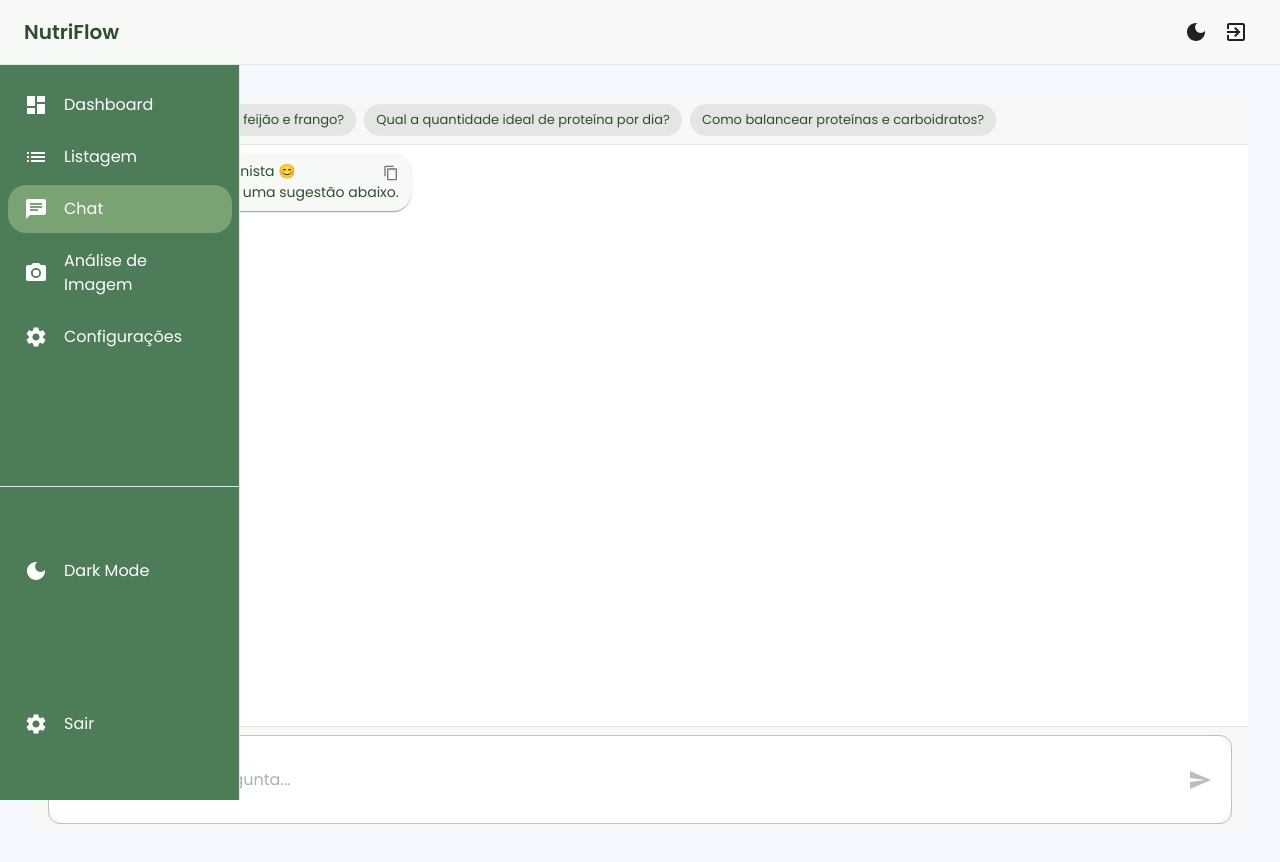
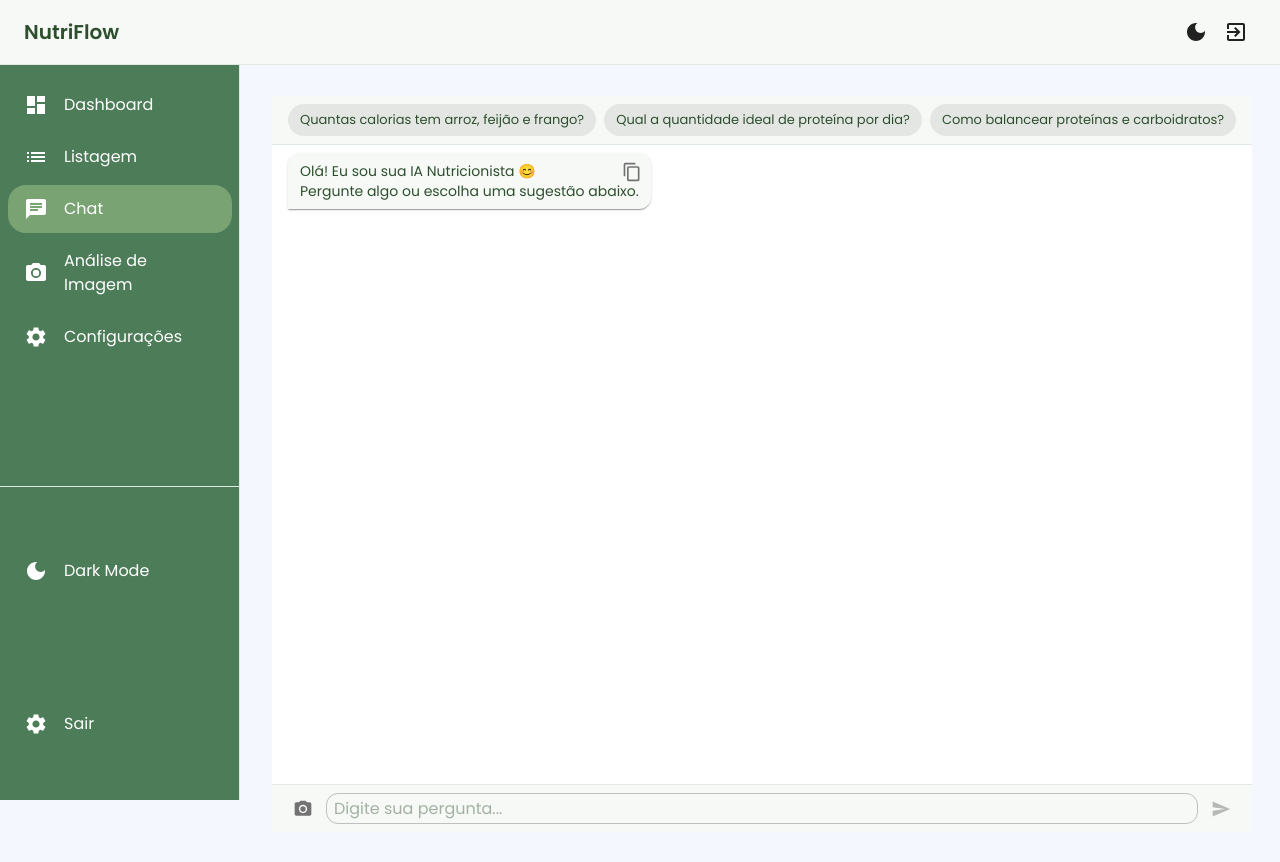
Before and after one commit to linsalefe/front_nutriflow, a React (Vite) app: page /chat in a window 1280 px wide. Built offline with nearby package versions, Linux system fonts and the light colour scheme; no server answers; sample sign-in values are in the browser's storage.

Commit message:
ajuste na versão do computador

```diff
--- a/src/pages/ChatPage.tsx
+++ b/src/pages/ChatPage.tsx
@@ -166,6 +166,7 @@ export default function ChatPage() {
   return (
     <Box
       sx={{
+        ml: isMobile ? 0 : '240px',
         display: 'flex',
         flexDirection: 'column',
         height: isMobile ? '100vh' : 'calc(100vh - 64px)',
@@ -190,24 +191,13 @@ export default function ChatPage() {
         ))}
       </Box>
 
-      {/* Histórico de mensagens - otimizado estilo WhatsApp */}
+      {/* Histórico de mensagens */}
       <Box
         sx={{
           flex: 1,
           px: { xs: 1, sm: 2 },
           py: { xs: 1, sm: 1 },
           overflowY: 'auto',
-          paddingBottom: { xs: '10px', sm: '10px' },
-          '&::-webkit-scrollbar': {
-            width: '4px',
-          },
-          '&::-webkit-scrollbar-track': {
-            backgroundColor: 'transparent',
-          },
-          '&::-webkit-scrollbar-thumb': {
-            backgroundColor: theme.palette.primary.light,
-            borderRadius: '2px',
-          },
         }}
       >
         {historico.map((msg, i) => (
@@ -219,15 +209,15 @@ export default function ChatPage() {
             style={{
               display: 'flex',
               justifyContent: msg.role === 'user' ? 'flex-end' : 'flex-start',
-              marginBottom: isMobile ? 6 : 8,
+              marginBottom: 8,
             }}
           >
             <Paper
               elevation={1}
               sx={{
                 maxWidth: { xs: '90%', sm: '80%' },
-                px: { xs: 1.2, sm: 1.5 },
-                py: { xs: 1, sm: 1 },
+                px: { xs: 1, sm: 1.5 },
+                py: { xs: 0.8, sm: 1 },
                 bgcolor: msg.role === 'user'
                   ? theme.palette.primary.main
                   : theme.palette.background.paper,
@@ -235,53 +225,26 @@ export default function ChatPage() {
                   ? theme.palette.primary.contrastText
                   : theme.palette.text.primary,
                 borderRadius: msg.role === 'user'
-                  ? '18px 18px 4px 18px'
-                  : '18px 18px 18px 4px',
+                  ? '12px 12px 0 12px'
+                  : '12px 12px 12px 0',
                 position: 'relative',
-                boxShadow: { xs: '0 1px 2px rgba(0,0,0,0.1)', sm: 1 },
               }}
             >
               {msg.type === 'image' && msg.imageUrl && (
                 <Box sx={{ mb: 1 }}>
-                  <img
-                    src={msg.imageUrl}
-                    alt=""
-                    style={{
-                      width: '100%',
-                      maxWidth: isMobile ? '200px' : '100%',
-                      borderRadius: 8
-                    }}
-                  />
+                  <img src={msg.imageUrl} alt="" style={{ width: '100%', borderRadius: 6 }} />
                 </Box>
               )}
-              <Typography
-                variant="body2"
-                sx={{
-                  whiteSpace: 'pre-wrap',
-                  fontSize: { xs: '0.875rem', sm: '0.875rem' },
-                  lineHeight: { xs: 1.4, sm: 1.5 },
-                  wordBreak: 'break-word',
-                }}
-              >
+              <Typography variant="body2" sx={{ whiteSpace: 'pre-wrap' }}>
                 {msg.text}
               </Typography>
               {msg.role === 'bot' && (
                 <IconButton
                   size="small"
                   onClick={() => copyText(msg.text)}
-                  sx={{
-                    position: 'absolute',
-                    top: { xs: 2, sm: 4 },
-                    right: { xs: 2, sm: 4 },
-                    width: { xs: '24px', sm: '32px' },
-                    height: { xs: '24px', sm: '32px' },
-                  }}
+                  sx={{ position: 'absolute', top: 4, right: 4 }}
                 >
-                  <ContentCopyIcon
-                    sx={{
-                      fontSize: { xs: '14px', sm: '16px' }
-                    }}
-                  />
+                  <ContentCopyIcon fontSize="small" />
                 </IconButton>
               )}
             </Paper>
@@ -290,123 +253,59 @@ export default function ChatPage() {
         <div ref={chatEndRef} />
       </Box>
 
-      {/* Input fixo no rodapé - estilo WhatsApp */}
+      {/* Input fixo no rodapé */}
       <Box
         component="form"
         onSubmit={enviarMensagem}
         sx={{
-          position: { xs: 'fixed', sm: 'relative' },
-          bottom: { xs: 0, sm: 'auto' },
-          left: { xs: 0, sm: 'auto' },
-          right: { xs: 0, sm: 'auto' },
           px: { xs: 1, sm: 2 },
-          py: { xs: 1, sm: 1 },
+          py: 1,
           bgcolor: theme.palette.background.paper,
           borderTop: `1px solid ${theme.palette.divider}`,
-          zIndex: { xs: 1000, sm: 'auto' },
-          boxShadow: { xs: '0 -2px 8px rgba(0,0,0,0.1)', sm: 'none' },
-          // Adiciona safe area para dispositivos com notch
-          paddingBottom: { xs: 'calc(8px + env(safe-area-inset-bottom))', sm: '8px' },
+          display: 'flex',
+          alignItems: 'center',
+          position: isMobile ? 'fixed' : 'relative',
+          bottom: isMobile ? 0 : 'auto',
+          left: isMobile ? 0 : 'auto',
+          right: isMobile ? 0 : 'auto',
+          boxShadow: isMobile ? '0 -2px 8px rgba(0,0,0,0.1)' : 'none',
+          zIndex: isMobile ? 1000 : 'auto',
         }}
       >
+        <IconButton component="label" size="small" disabled={imgLoading}>
+          <PhotoCameraIcon fontSize="small" />
+          <input
+            hidden
+            type="file"
+            accept="image/*"
+            ref={fileInputRef}
+            onChange={e => e.target.files && handleFile(e.target.files[0])}
+          />
+        </IconButton>
         <TextField
-          fullWidth
-          placeholder="Digite sua pergunta..."
           value={mensagem}
           onChange={e => setMensagem(e.target.value)}
+          placeholder="Digite sua pergunta..."
           multiline
-          maxRows={isMobile ? 4 : 4}
-          InputProps={{
-            startAdornment: (
-              <InputAdornment position="start">
-                <IconButton
-                  component="label"
-                  disabled={imgLoading}
-                  sx={{
-                    width: { xs: '40px', sm: '40px' },
-                    height: { xs: '40px', sm: '40px' },
-                    mr: { xs: 0.5, sm: 0 },
-                  }}
-                >
-                  <PhotoCameraIcon
-                    sx={{
-                      fontSize: { xs: '22px', sm: '24px' }
-                    }}
-                  />
-                  <input
-                    hidden
-                    type="file"
-                    accept="image/*"
-                    ref={fileInputRef}
-                    onChange={e => e.target.files && handleFile(e.target.files[0])}
-                  />
-                </IconButton>
-              </InputAdornment>
-            ),
-            endAdornment: (
-              <InputAdornment position="end">
-                <IconButton
-                  type="submit"
-                  disabled={!mensagem.trim() || imgLoading}
-                  sx={{
-                    width: { xs: '40px', sm: '40px' },
-                    height: { xs: '40px', sm: '40px' },
-                    ml: { xs: 0.5, sm: 0 },
-                  }}
-                >
-                  {imgLoading ? (
-                    <CircularProgress size={isMobile ? 18 : 18} />
-                  ) : (
-                    <SendIcon
-                      sx={{
-                        fontSize: { xs: '22px', sm: '24px' }
-                      }}
-                    />
-                  )}
-                </IconButton>
-              </InputAdornment>
-            ),
-            sx: {
-              fontSize: { xs: '16px', sm: '16px' },
-              minHeight: { xs: '48px', sm: '56px' },
-            }
-          }}
-          sx={{
-            bgcolor: theme.palette.background.default,
-            borderRadius: { xs: 6, sm: 2 },
-            '& .MuiOutlinedInput-root': {
-              paddingRight: { xs: '4px', sm: '12px' },
-              paddingLeft: { xs: '4px', sm: '12px' },
-            },
-            '& .MuiInputBase-input': {
-              fontSize: { xs: '16px', sm: '16px' },
-              padding: { xs: '12px 8px', sm: '16.5px 14px' },
-            }
-          }}
+          maxRows={4}
+          size="small"
+          fullWidth
+          sx={{ mx: 1, '& .MuiInputBase-root': { padding: '4px 8px' } }}
         />
+        <IconButton type="submit" size="small" disabled={!mensagem.trim() || imgLoading}>
+          {imgLoading ? <CircularProgress size={18} /> : <SendIcon fontSize="small" />}
+        </IconButton>
       </Box>
 
-      {/* Snackbar - ajustado para mobile */}
+      {/* Snackbar */}
       <Snackbar
         open={snackbar.open}
         autoHideDuration={2000}
         onClose={() => setSnackbar(s => ({ ...s, open: false }))}
-        anchorOrigin={{
-          vertical: 'bottom',
-          horizontal: 'center'
-        }}
-        sx={{
-          bottom: { xs: 'calc(80px + env(safe-area-inset-bottom))', sm: '24px' },
-        }}
+        anchorOrigin={{ vertical: 'bottom', horizontal: 'center' }}
+        sx={{ bottom: isMobile ? '64px' : '24px' }}
       >
-        <Alert
-          severity={snackbar.severity}
-          sx={{
-            fontSize: { xs: '0.875rem', sm: '1rem' },
-          }}
-        >
-          {snackbar.message}
-        </Alert>
+        <Alert severity={snackbar.severity}>{snackbar.message}</Alert>
       </Snackbar>
     </Box>
   );
--- a/src/pages/ListPage.tsx
+++ b/src/pages/ListPage.tsx
@@ -1,70 +1,104 @@
 // src/pages/ListPage.tsx
-import { useEffect, useState } from 'react';
-import api from '../services/api'; // trocado axios por api
-import { Box, Typography, Alert, Table, TableBody, TableCell, TableContainer, TableHead, TableRow, Paper } from '@mui/material';
-import { useNavigate } from 'react-router-dom';
-import { useLoading } from '../contexts/LoadingContext';
+import React, { useState, useEffect } from 'react';
+import {
+  Box,
+  Typography,
+  Paper,
+  Table,
+  TableHead,
+  TableBody,
+  TableRow,
+  TableCell,
+  CircularProgress,
+  useTheme,
+  useMediaQuery,
+} from '@mui/material';
+import api from '../services/api';
+
+interface Refeicao {
+  id: number;
+  nome: string;
+  calorias: number;
+  criado_em: string;
+}
 
 export default function ListPage() {
-  const [refeicoes, setRefeicoes] = useState<any[]>([]);
+  const [refeicoes, setRefeicoes] = useState<Refeicao[]>([]);
+  const [loading, setLoading] = useState(true);
   const [error, setError] = useState('');
-  const navigate = useNavigate();
-  const { setLoading } = useLoading();
+  const theme = useTheme();
+  const isMobile = useMediaQuery(theme.breakpoints.down('sm'));
+  const drawerWidth = 240;
 
   useEffect(() => {
-    const fetchRefeicoes = async () => {
-      setLoading(true);
+    (async () => {
       try {
-        const res = await api.get('/meal/history'); // trocado axios.get(...) por api.get(...)
-        setRefeicoes(res.data);
-      } catch (err: any) {
+        const { data } = await api.get<Refeicao[]>('/meals');
+        setRefeicoes(data);
+      } catch (e) {
+        console.error(e);
         setError('Erro ao carregar refeições.');
       } finally {
         setLoading(false);
       }
-    };
-    fetchRefeicoes();
-  }, [setLoading]);
+    })();
+  }, []);
 
-  if (error) {
-    return <Alert severity="error" sx={{ mt: 4 }}>{error}</Alert>;
+  if (loading) {
+    return (
+      <Box
+        sx={{
+          ml: isMobile ? 0 : `${drawerWidth}px`,
+          display: 'flex',
+          justifyContent: 'center',
+          alignItems: 'center',
+          height: 'calc(100vh - 64px)',
+        }}
+      >
+        <CircularProgress />
+      </Box>
+    );
   }
 
   return (
-    <Box>
-      <Typography variant="h4" fontWeight={700} gutterBottom>
-        Histórico de Refeições
+    <Box
+      sx={{
+        ml: isMobile ? 0 : `${drawerWidth}px`,
+        px: isMobile ? 2 : 6,
+        py: isMobile ? 3 : 6,
+      }}
+    >
+      <Typography variant="h4" gutterBottom>
+        Refeições
       </Typography>
-      {refeicoes.length === 0 ? (
-        <Alert severity="info" sx={{ mt: 2 }}>Nenhuma refeição encontrada.</Alert>
+
+      {error ? (
+        <Typography color="error">{error}</Typography>
+      ) : refeicoes.length === 0 ? (
+        <Typography>Nenhuma refeição encontrada.</Typography>
       ) : (
-        <TableContainer component={Paper} sx={{ mt: 3, borderRadius: 2 }}>
+        <Paper elevation={2}>
           <Table>
             <TableHead>
               <TableRow>
-                <TableCell><strong>Data</strong></TableCell>
-                <TableCell><strong>Análise</strong></TableCell>
-                <TableCell><strong>Imagem</strong></TableCell>
+                <TableCell>Nome</TableCell>
+                <TableCell>Calorias</TableCell>
+                <TableCell>Data</TableCell>
               </TableRow>
             </TableHead>
             <TableBody>
-              {refeicoes.map((ref, idx) => (
-                <TableRow
-                  key={idx}
-                  hover
-                  sx={{ cursor: 'pointer' }}
-                  onClick={() => navigate(`/meal/${ref.id}`)}
-                >
-                  <TableCell>{new Date(ref.data).toLocaleString('pt-BR')}</TableCell>
-                  <TableCell>{ref.analise}</TableCell>
+              {refeicoes.map((r) => (
+                <TableRow key={r.id}>
+                  <TableCell>{r.nome}</TableCell>
+                  <TableCell>{r.calorias}</TableCell>
                   <TableCell>
-                    {ref.imagem_nome ? ref.imagem_nome : <em>Sem imagem</em>}
+                    {new Date(r.criado_em).toLocaleDateString()}
                   </TableCell>
                 </TableRow>
               ))}
             </TableBody>
           </Table>
-        </TableContainer>
+        </Paper>
       )}
     </Box>
   );
```
